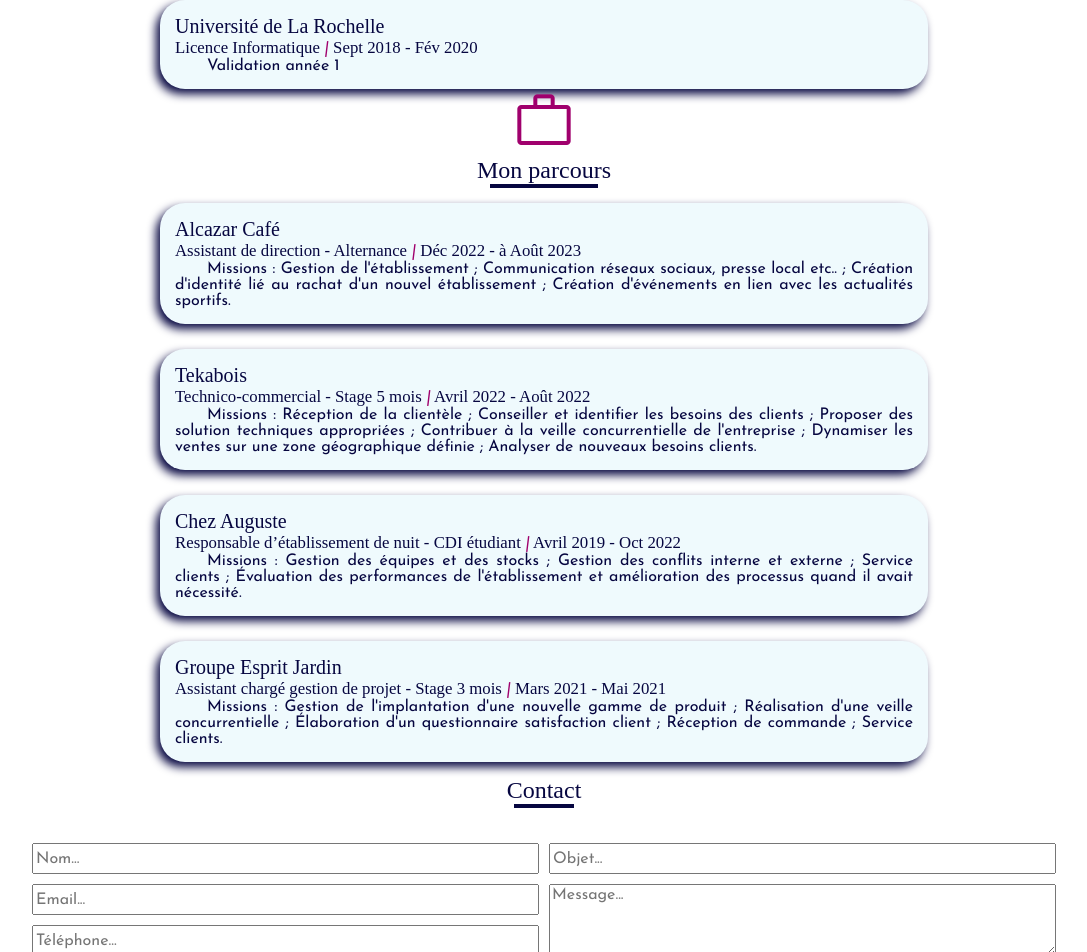
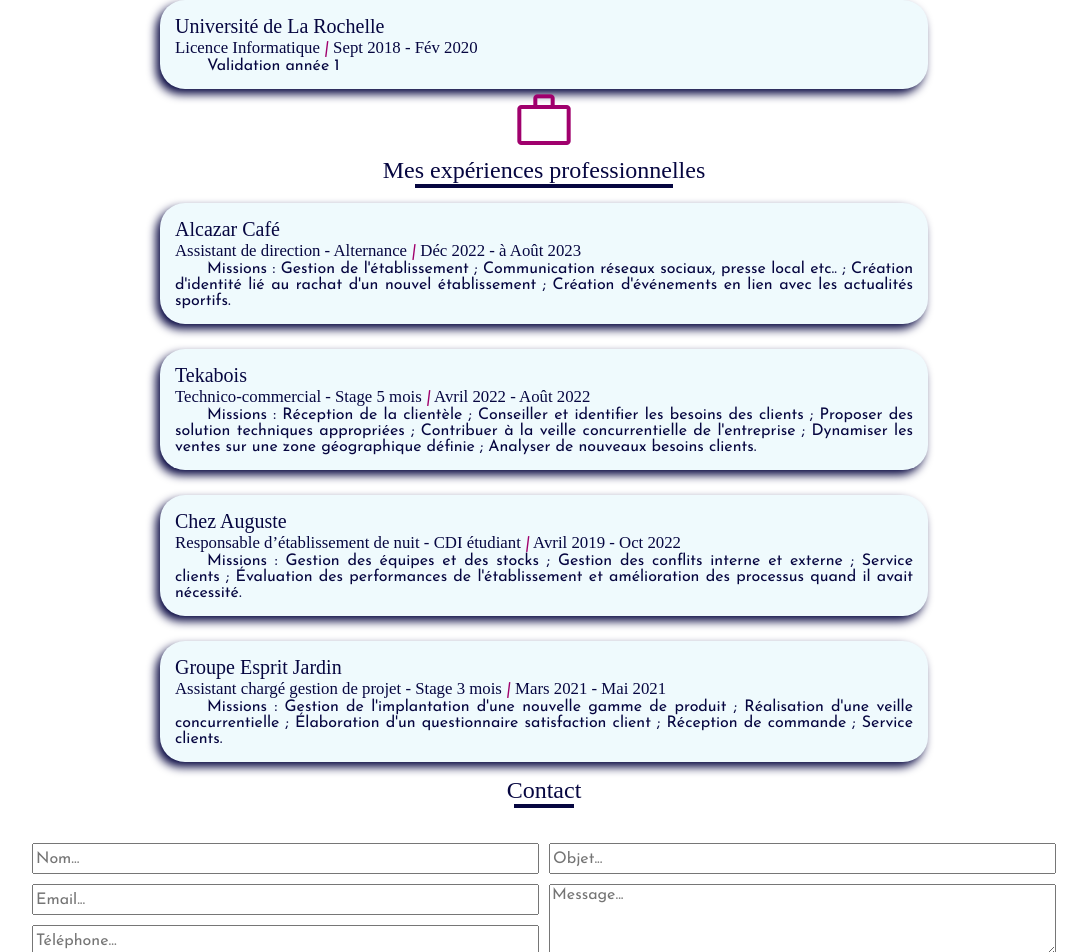
Before and after one commit to HugoMelin/Projet_CEF_Portfolio, a Vue app: page / in a window 1280 px wide. Shown: the part 804-1756 px from the top of the page, without its empty margins (96-1183 px from the left). Built offline with nearby package versions, Linux system fonts and the light colour scheme; a web font is replaced by a local one.

Commit message:
Fixe some mistakes

```diff
--- a/src/components/Experiences.vue
+++ b/src/components/Experiences.vue
@@ -33,7 +33,7 @@
     <div class="experience">
         <div class="experience__title">
             <span class="material-symbols-outlined">work</span><br>
-            <TitreNiveau2>Mon parcours</TitreNiveau2>
+            <TitreNiveau2>Mes expériences professionnelles</TitreNiveau2>
         </div>
 
         <div class="annee">
```
